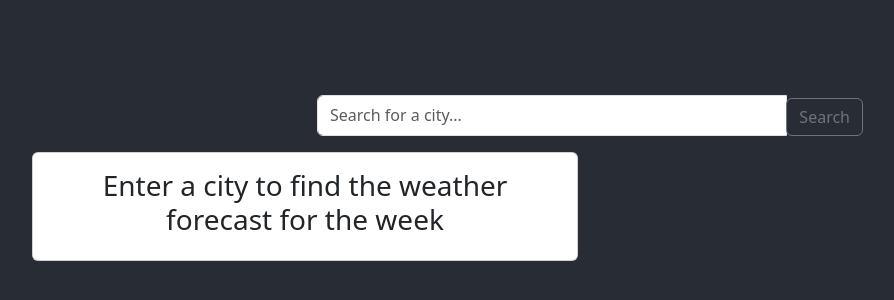
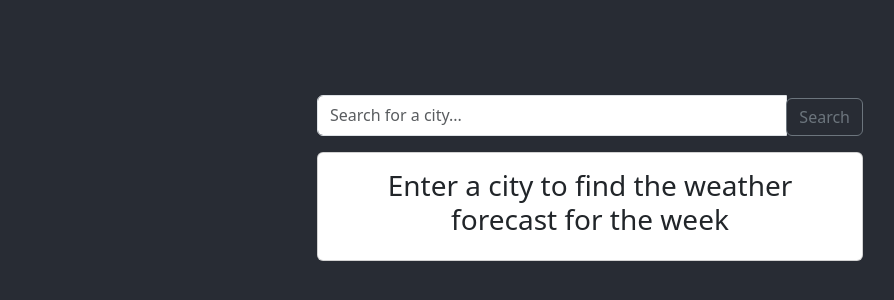
Before and after one commit to Nozzie-Dev/Weather-Forecast, a React (Create React App) app: page / in a window 1280 px wide. Shown: the part 246-546 px from the top of the page, without its empty margins (50-944 px from the left). Built offline with nearby package versions, Linux system fonts and the light colour scheme.

Commit message:
Update weather.js

```diff
--- a/src/weather.js
+++ b/src/weather.js
@@ -21,7 +21,17 @@ function WeatherForecast() {
         axios
           .get(`${api.base}forecast?q=${query}&units=metric&APPID=${api.key}`)
           .then((res) => {
-            setForecast(res.data.list.filter((item, index) => index % 8 === 0));
+            // Filter forecast for the next 6 days
+            const filteredForecast = res.data.list
+              .filter((item) => {
+                const currentDate = new Date().getDate();
+                const forecastDate = new Date(item.dt * 1000).getDate();
+                return (
+                  forecastDate !== currentDate && forecastDate > currentDate
+                );
+              })
+              .slice(0, 6);
+            setForecast(filteredForecast);
           });
       })
       .catch((err) => {
@@ -87,8 +97,7 @@ function WeatherForecast() {
         </div>
       </div>
       {typeof weather.main !== "undefined" ? (
-        <div>
-          <div className="row">
+        <div className="row justify-content-center">
           <div className="col-md-6">
             <div className="card">
               <div className="card-header">
@@ -116,8 +125,20 @@ function WeatherForecast() {
             </div>
           </div>
         </div>
-          <div className="row mt-3">
-            <div className="col-md-12">
+      ) : (
+        <div className="row justify-content-center">
+          <div className="col-md-6">
+            <div className="card">
+              <div className="card-body text-center">
+                <h3>Enter a city to find the weather forecast for the week</h3>
+              </div>
+            </div>
+          </div>
+        </div>
+      )}
+      {forecast.length > 0 && (
+        <div className="row mt-3 justify-content-center">
+          <div className="col-md-6">
             <h4>Six Day Forecast</h4>
             <div className="row">
               {forecast.map((item, index) => (
@@ -138,17 +159,6 @@ function WeatherForecast() {
             </div>
           </div>
         </div>
-        </div>
-      ) : (
-        <div className="row">
-          <div className="col-md-6">
-            <div className="card">
-              <div className="card-body text-center">
-                <h3>Enter a city to find the weather forecast for the week</h3>
-              </div>
-            </div>
-          </div>
-        </div>
       )}
     </div>
   );
```
Lines whose indentation alone changed are shown as unchanged.
